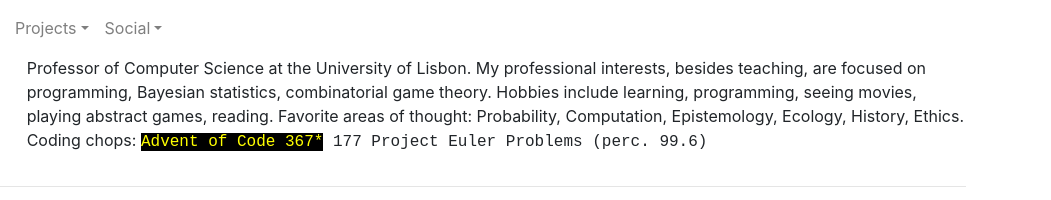
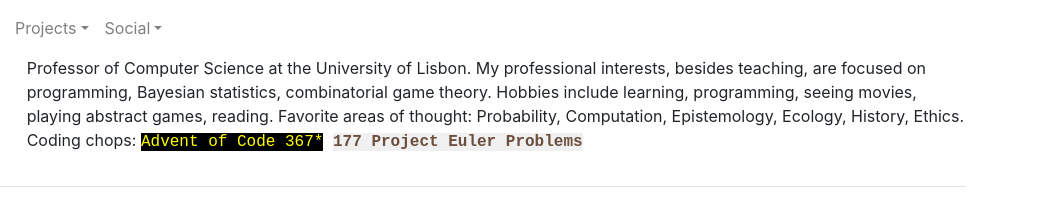
Before and after one commit to jpneto/jpneto.github.io, a plain HTML site: page index.html in a window 1280 px wide. Shown: the top 200 px of the page, 229-1280 px from the left. Drawn offline with nearby package versions, Linux system fonts and the light colour scheme.

Commit message:
Update index.html

```diff
--- a/index.html
+++ b/index.html
@@ -169,7 +169,7 @@ Favorite areas of thought: Probability, Computation, Epistemology, Ecology, Hist
 Coding chops:
 <font face="Courier New" size="3">
   <span style="background-color: #000000"><font color="#FFFF00">Advent of Code 367*</font></span>
-  177 Project Euler Problems (perc. 99.6)
+  <span style="background-color: #f0f0f0"><b><font color="#6b4e3d">177 Project Euler Problems</font></b> <!-- </span><font size="-1" color="#6b4e3d">[99.6%]</font> -->
 </font>
 </p>
 </div>
```
